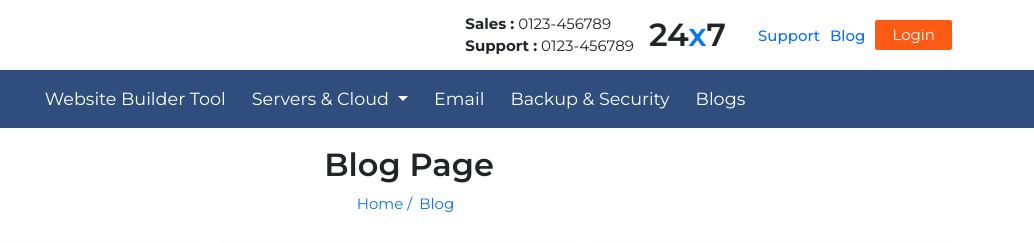
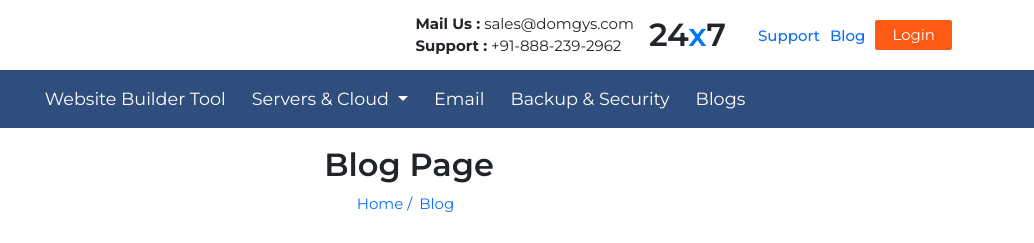
Before and after one commit to DevelopmentRaahi/version1.1, a plain HTML site: page Card.html in a window 1280 px wide. Shown: the top 243 px of the page, 246-1280 px from the left. Drawn offline with nearby package versions, Linux system fonts and the light colour scheme.

```diff
--- a/Card.html
+++ b/Card.html
@@ -34,8 +34,8 @@
         <div class="logo-vertical">
           <div class="logo-content">
             <div class="supprtnum">
-              <div><b>Sales :</b> 0123-456789 </div>
-              <div><b>Support :</b> 0123-456789 </div>
+              <div><b>Mail Us :</b> sales@domgys.com</div>
+              <div><b>Support :</b> +91-888-239-2962 </div>
             </div>
              <div class=" textNav"><span>24<span class="xclor">x</span>7</span></div>
             <ul class="ulset">
```
Also changed, not shown: firstinner.html (+2 -2 lines), index.html (+2 -2 lines), innercard1.html (+2 -2 lines), innercard10.html (+2 -2 lines), innercard2.html (+2 -2 lines), innercard3.html (+2 -2 lines), innercard4.html (+2 -2 lines), innercard5.html (+2 -2 lines), innercard6.html (+2 -2 lines), innercard7.html (+2 -2 lines), innercard8.html (+2 -2 lines), innercard9.html (+2 -2 lines).
